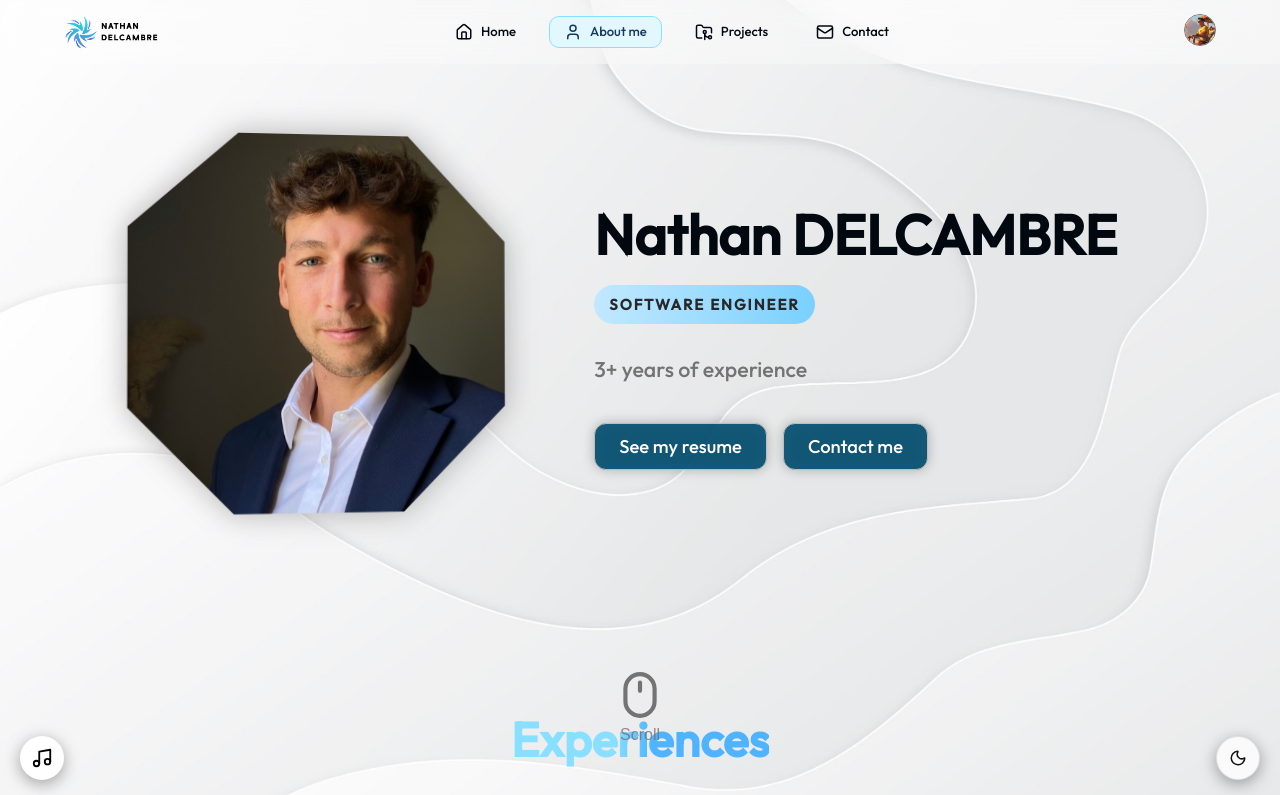
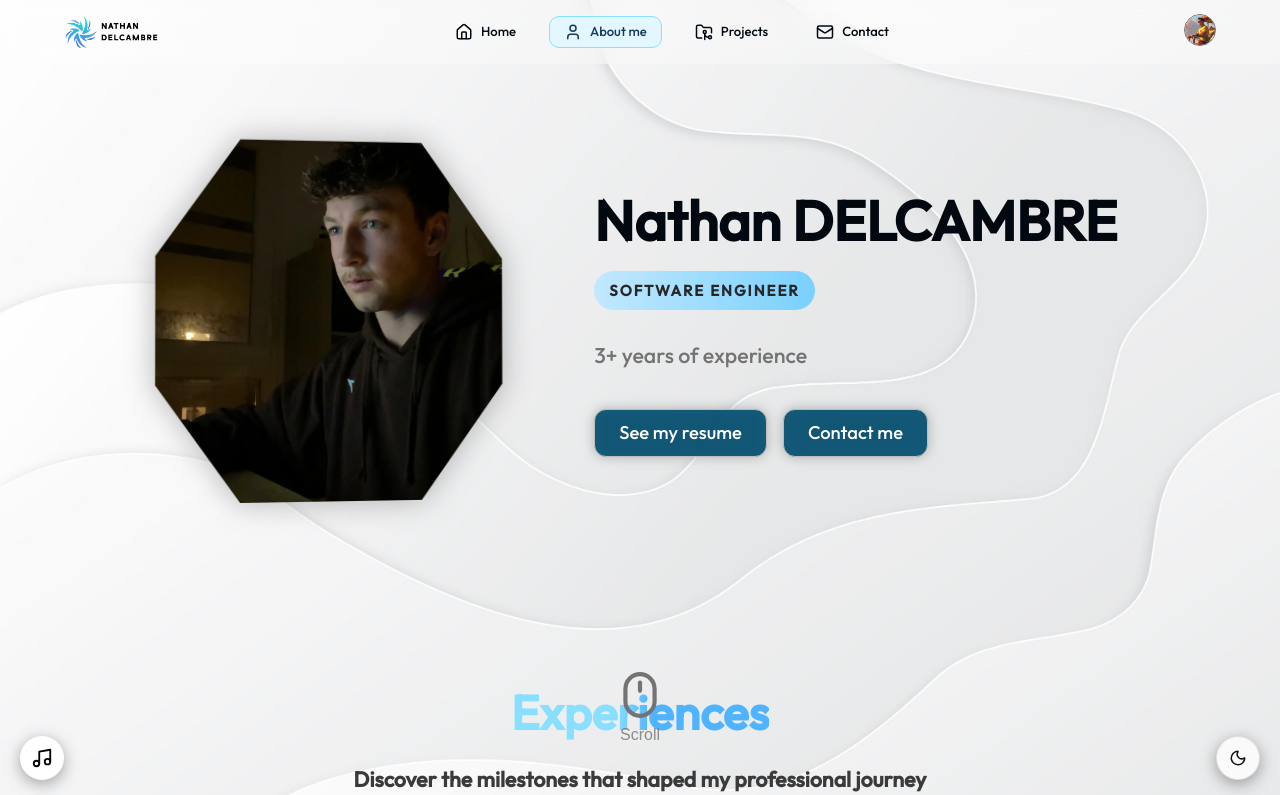
Before and after one commit to NathanDelcambre/portfolio, a Next.js app: page /about-me in a window 1280 px wide. Shown: the top 795 px of the page. Built offline with nearby package versions, Linux system fonts and the light colour scheme.

Commit message:
fix image

```diff
--- a/src/app/components/aboutMe/AboutHero.tsx
+++ b/src/app/components/aboutMe/AboutHero.tsx
@@ -22,13 +22,14 @@ export default function AboutHero() {
                     onMouseLeave={tilt.handleMouseLeave}
                 >
                     <Image
-                        src="/images/pp.jpg"
+                        src="/images/pp.webp"
                         alt={`Photo de ${hero.name}`}
-                        width={400}
-                        height={600}
-                        sizes="(max-width: 800px) 70vw, (max-width: 1100px) 40vw, 25vw"
+                        width={1200}
+                        height={2400}
+                        sizes="(max-width: 800px) 70vw, (max-width: 1100px) 45vw, 30vw"
                         className={styles.profileImg}
                         priority
+                        quality={100}
                     />
                 </div>
             </div>
--- a/src/app/components/aboutMe/aboutMe.module.css
+++ b/src/app/components/aboutMe/aboutMe.module.css
@@ -23,15 +23,25 @@
 }
 
 .profilePictureContainer {
-    clip-path: polygon(30% 14%,71% 14%,95% 33%,95% 63%,70% 82%,29% 82%,4% 63%,4% 31%);
+    clip-path: polygon(
+            27% 16%,
+            73% 16%,
+            94% 38%,
+            94% 62%,
+            73% 84%,
+            27% 84%,
+            6% 62%,
+            6% 38%
+    );
     transform-style: preserve-3d;
     will-change: transform;
     transition: transform .12s linear;
+    overflow: hidden;
 }
 
 .profileImg {
     display: block;
-    width: calc(200px + 17vw);
+    width: calc(180px + 17vw);
     height: auto;
 }
 
```
Also changed, not shown: public/images/interests/SNA.jpg (deleted), public/images/pp.webp (added).
